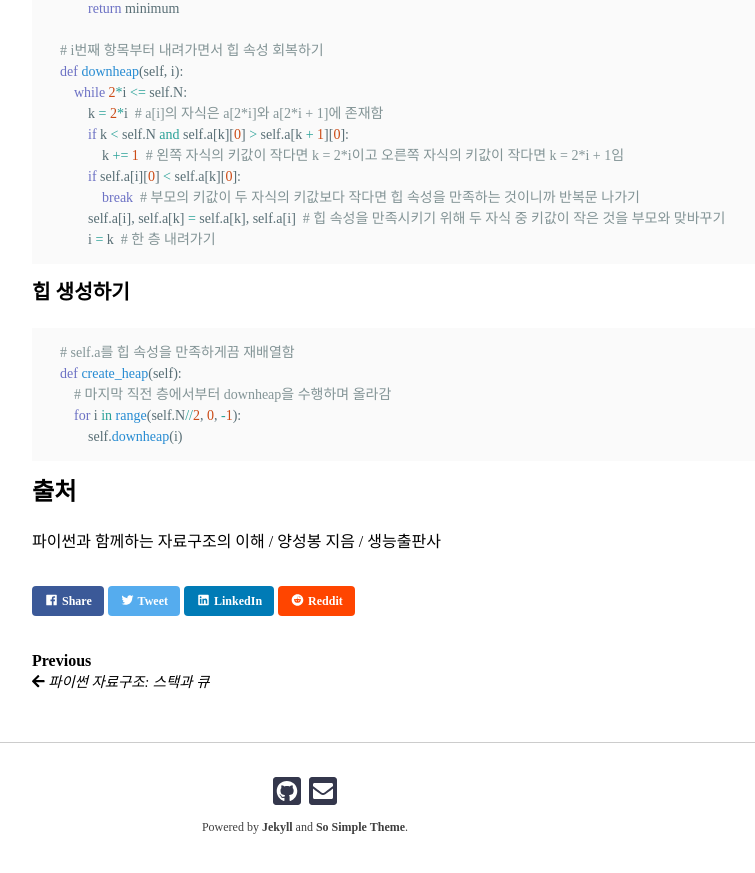
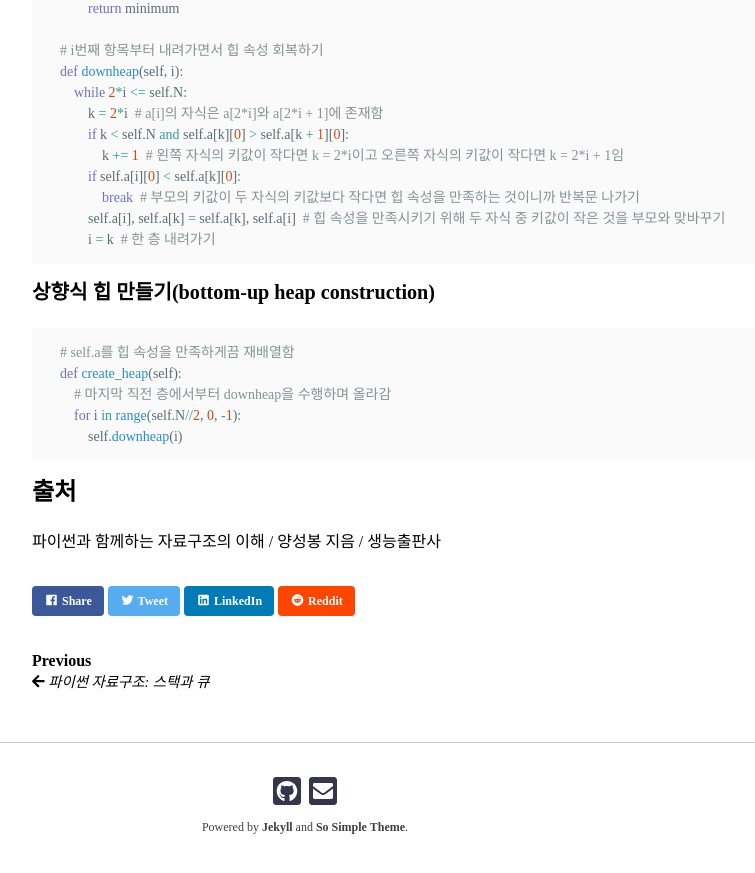
Before and after one commit to boreum0302/blog, a Jekyll site: the page built from _posts/2020-04-05-binary-tree-and-binary-heap.md, in a window 1280 px wide and 900 px high, scrolled down 5815 px. Shown: the top 873 px of the window, without its empty margins (335-1090 px from the left). Built offline with Jekyll 4.4.1, drawn with Linux system fonts in a browser that asks for light colours; nearby versions of some CDN libraries; some web fonts are replaced.

Commit message:
Update 2020-04-05-binary-tree-and-binary-heap.md

````diff
--- a/_posts/2020-04-05-binary-tree-and-binary-heap.md
+++ b/_posts/2020-04-05-binary-tree-and-binary-heap.md
@@ -212,7 +212,7 @@ class BHeap:
             i = k  # 한 층 내려가기
 ```
 
-### 힙 생성하기
+### 상향식 힙 만들기(bottom-up heap construction)
 ```python
     # self.a를 힙 속성을 만족하게끔 재배열함
     def create_heap(self):
````
